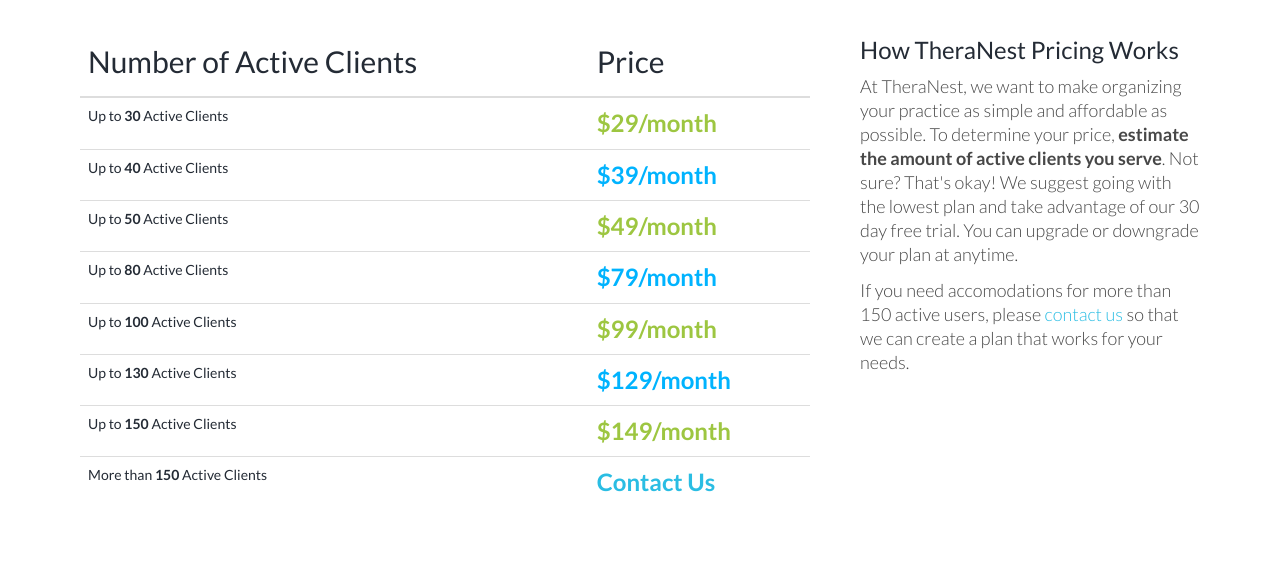
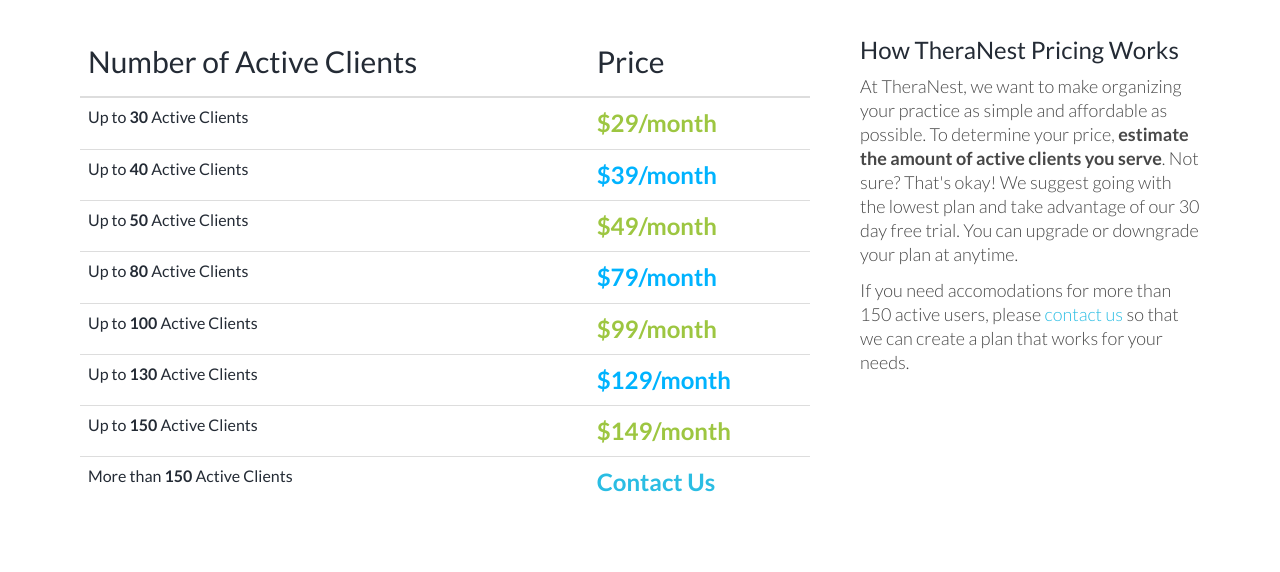
Before and after one commit to kaylacille/theranest-update, a Jekyll site: the page built from pricing.html, in a window 1280 px wide. Shown: the part 149-721 px from the top of the page. Built offline with Jekyll 4.4.1, drawn with Linux system fonts in a browser that asks for light colours; nearby versions of some CDN libraries.

Commit message:
Table styles on Pricing page

```diff
--- a/_includes/css/style.css
+++ b/_includes/css/style.css
@@ -671,10 +671,8 @@
   font-weight: bold;
 }
 
-td.dark-blue-price{
-  color: {{ site.colors.secondary }};
-  font-size: 24px;
-  font-weight: bold;
+td.clients{
+  font-size: 16px;
 }
 
 /* Quote Carousel */
--- a/pricing.html
+++ b/pricing.html
@@ -15,35 +15,35 @@
             </thead>
             <tbody>
               <tr>
-                <td>Up to <b>30</b> Active Clients</td>
+                <td class="clients">Up to <b>30</b> Active Clients</td>
                 <td class="green-price">$29/month</td>
               </tr>
               <tr>
-                <td>Up to <b>40</b> Active Clients</td>
+                <td class="clients">Up to <b>40</b> Active Clients</td>
                 <td class="blue-price">$39/month</td>
               </tr>
               <tr>
-                <td>Up to <b>50</b> Active Clients</td>
+                <td class="clients">Up to <b>50</b> Active Clients</td>
                 <td class="green-price">$49/month</td>
               </tr>
               <tr>
-                <td>Up to <b>80</b> Active Clients</td>
+                <td class="clients">Up to <b>80</b> Active Clients</td>
                 <td class="blue-price">$79/month</td>
               </tr>
               <tr>
-                <td>Up to <b>100</b> Active Clients</td>
+                <td class="clients">Up to <b>100</b> Active Clients</td>
                 <td class="green-price">$99/month</td>
               </tr>
               <tr>
-                <td>Up to <b>130</b> Active Clients</td>
+                <td class="clients">Up to <b>130</b> Active Clients</td>
                 <td class="blue-price">$129/month</td>
               </tr>
               <tr>
-                <td>Up to <b>150</b> Active Clients</td>
+                <td class="clients">Up to <b>150</b> Active Clients</td>
                 <td class="green-price">$149/month</td>
               </tr>
               <tr>
-                <td>More than <b>150</b> Active Clients</td>
+                <td class="clients">More than <b>150</b> Active Clients</td>
                 <td class="blue-price"><a href="{{"/contact/" | prepend: site.baseurl }}">Contact Us</a></td>
               </tr>
             </tbody>
```
